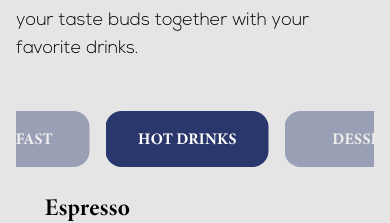
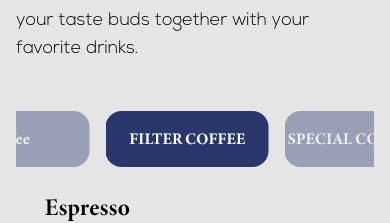
Before and after one commit to hdmuae/windwestcafe-nextjs, a Next.js app: page / in a window 390 px wide. Shown: the part 2021-2244 px from the top of the page. Built offline with nearby package versions, Linux system fonts and the light colour scheme.

Commit message:
mobile menu check

```diff
--- a/src/components/MenuTable/index.tsx
+++ b/src/components/MenuTable/index.tsx
@@ -16,7 +16,8 @@ const Menu: React.FC = () => {
 
   const [category, setCategory] = React.useState(0);
 
-  const categories = ["BREAKFAST", "HOT DRINKS", "DESSERT", "COLD DRINKS"];
+  const categories = ["Coffee", "FILTER COFFEE", "SPECIAL COCKTAILS", "AVANTCHA TEA", "FRESH JUICES",
+    "SMOOTHIES", "Pastries"];
   const editCategory = (change: boolean) => {
     if (change) {
       category === 3 ? setCategory(0) : setCategory(category + 1);
@@ -134,7 +135,7 @@ const Menu: React.FC = () => {
                     isActive ? "bg-primary" : "bg-primary opacity-40"
                   }`}
                 >
-                  <p>{name}</p>
+                  <p onClick={() => setActive(name)}>{name}</p>
                 </div>
               )}
             </SwiperSlide>
```
